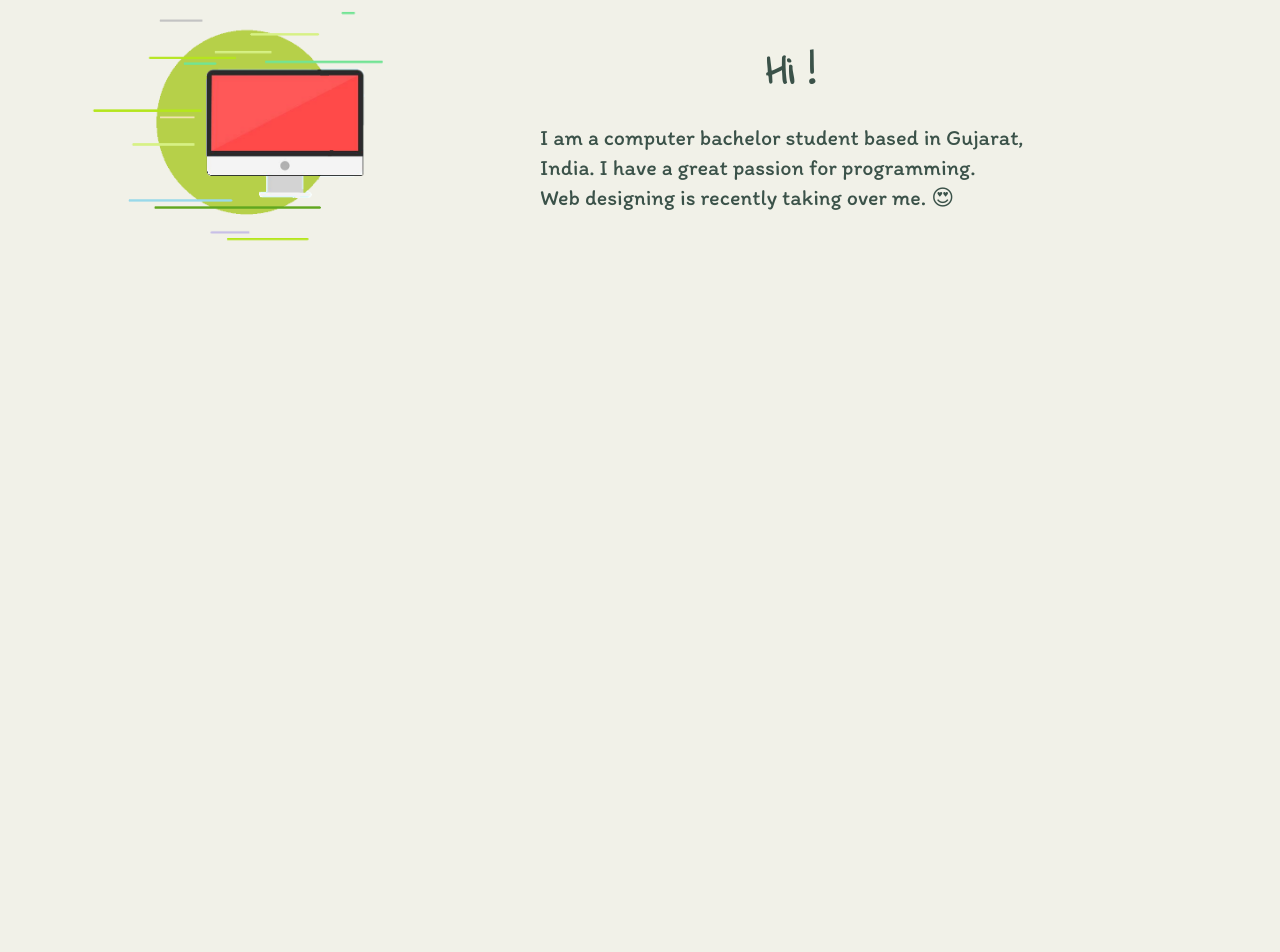
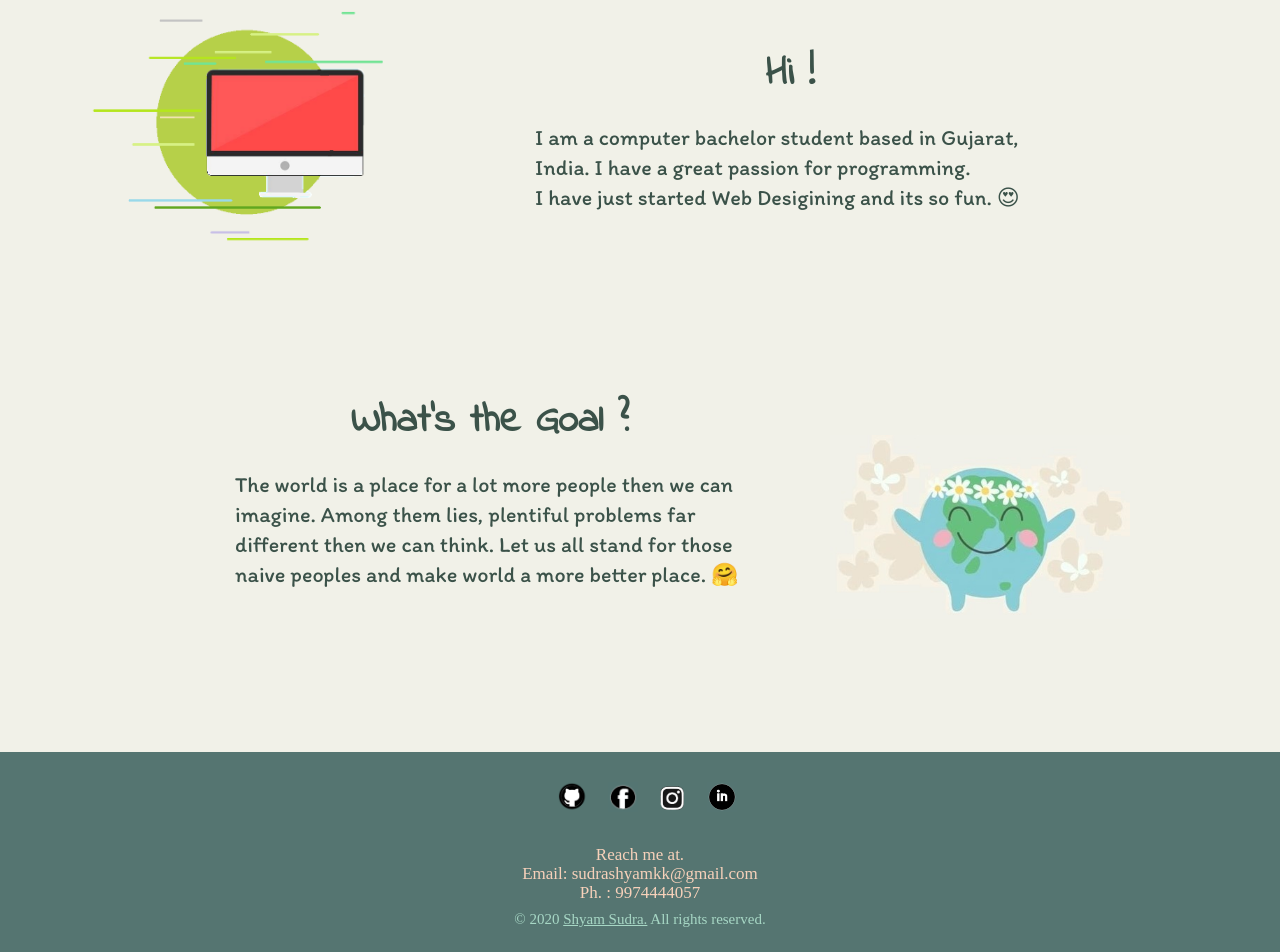
Before and after one commit to sammy3110/My-Site, a plain HTML site: page index.html in a window 1280 px wide. Shown: the part 696-1648 px from the top of the page. Before the commit the page ends 1231 px from the top, so only its background shows below. Drawn offline with Linux system fonts and the light colour scheme.

Commit message:
Finally added most of the contents.

```diff
--- a/CSS/styles.css
+++ b/CSS/styles.css
@@ -5,7 +5,7 @@ body {
 }
 
 .menu-bar{
-  background-color: #f1f1e8;
+  background: linear-gradient(#bfdcae, #f1f1e8);
   text-align: center;
 }
 
@@ -31,6 +31,7 @@ body {
   right: 300px;
   width: 100px;
   opacity: 0.8;
+  border-radius: 40%;
 }
 
 .top{
@@ -83,7 +84,7 @@ body {
     bottom: 150px;
     left: 180px;
 }
-hr{
+.hrLine{
   border-top: 4px;
   border-bottom: 0;
   border-left: 0;
@@ -114,7 +115,7 @@ hr{
 
 .computer-text{
   text-align: center;
-  width: 500px;
+  width: 510px;
   margin: 0 auto;
   color: #3b5249;
   font-size: 22px;
@@ -132,6 +133,68 @@ hr{
 .text-h2{
   font-family: 'Indie Flower', cursive;
   font-size: 40px;
+  /* margin-top: 30px; */
 }
 
-/* *********************** Connecter ******* */
+.globe{
+  width: 300px;
+  float: right;
+  position: relative;
+  bottom: 100px;
+  right: 150px;
+}
+
+.world-text{
+  text-align: center;
+  width: 510px;
+  margin: 0 auto;
+  color: #3b5249;
+  font-size: 22px;
+  position: relative;
+  bottom: 140px;
+  right: 150px;
+  line-height: 30px;
+}
+
+/* ************ Footer ******* */
+
+.footer{
+  background-color: #557571;
+  height: 200px;
+  text-align: center;
+  color: #f4f4f4;
+}
+
+.footer-text{
+  font-size: 18px;
+
+}
+
+.links-bar{
+  padding-bottom: 50px;
+  text-align: center;
+  position: relative;
+  top: 30px;
+}
+
+.con-images{
+  width: 30px;
+  padding-left: 15px;
+  text-decoration: none;
+}
+
+a{
+  text-decoration: none;
+}
+
+.copyright{
+  font-size: 15px;
+  color: #a7d7c5;
+
+}
+
+.contact-me{
+  font-size: 17px;
+  line-height: 2px;
+  color: #f7d1ba;
+}
--- a/index.html
+++ b/index.html
@@ -20,6 +20,7 @@
     </div>
   </div>
 
+<!--****************************** TOP PORTION ******************************-->
   <div class="top">
     <img class="forest" src="images/abstract-mountain.png" alt="mountain-image">
     <img class="left-tree" src="images/tree1.png" alt="left-tree">
@@ -28,23 +29,46 @@
       <h1 class="title-h1">I'm Shyam .</h1><br>
       <p class="title-p">A Software Intern.</p>
     </div>
-    <hr>
+    <hr class="hrLine">
   </div>
-
+<!--***************************** MIDDLE PORTION ****************************-->
   <div class="middle">
     <img class="computer" src="images/MyPC.png" alt="My Computer">
+
     <div class="computer-text">
       <h2 class="text-h2">Hi !</h2>
-      <p class="text-p">I am a computer bachelor student based in Gujarat, India. I have a great passion for programming.<br>
-      Web designing is recently taking over me. 😍</p>
+      <p class="text-p">I am a computer bachelor student based in Gujarat, India.
+        I have a great passion for programming.<br>
+        I have just started Web Desigining and its so fun. 😍
+      </p>
     </div>
 
-    <div class="">
-
+    <img class="globe" src="images/globe.jpg" alt="Globe">
+    <div class="world-text">
+      <h2 class=text-h2> What's the Goal ?</h2>
+      <p class="text-p">The world is a place for a lot more people then we can imagine.
+        Among them lies, plentiful problems far different then we can think.
+        Let us all stand for those naive peoples and make world a more better place. 🤗
+      </p>
     </div>
-
   </div>
-
+<!--****************************** FOOTER PORTION ******************************-->
+<div class="footer">
+  <div class="footer-text">
+    <div class="links-bar">
+      <a href="https://github.com/sammy3110" target="_blank"> <img class="con-images" src="images/links/github.png" alt="github-link"> </a>
+      <a href="https://www.facebook.com/Life.Hacker55" target="_blank"> <img class="con-images" src="images/links/fb.png" alt="fb-link"> </a>
+      <a href="https://www.instagram.com/__sam_mi__/?igshid=1o8fq2jr6dids" target="_blank"> <img class="con-images" src="images/links/insta.png" alt="insta-link"> </a>
+      <a href="https://www.linkedin.com/in/shyam-sudra-7a052277" target="_blank"> <img class="con-images" src="images/links/linkedin.png" alt="linkedin-link"> </a>
+    </div>
+    <div class="contact-me">
+      <p>Reach me at.</p>
+      <p>Email: sudrashyamkk@gmail.com</p>
+      <p>Ph. : 9974444057</p>
+    </div>
+    <p class="copyright">&copy; 2020 <span style="text-decoration: underline;">Shyam Sudra.</span> All rights reserved. </p>
+  </div>
+</div>
 </body>
 
 </html>
```
Also changed, not shown: images/globe.jpg (added), images/links/fb.png (added), images/links/github.png (added), images/links/insta.png (added), images/links/linkedin.png (added).
